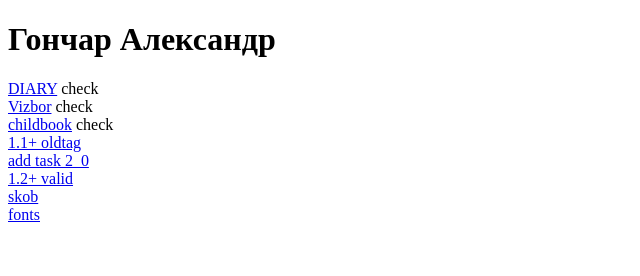
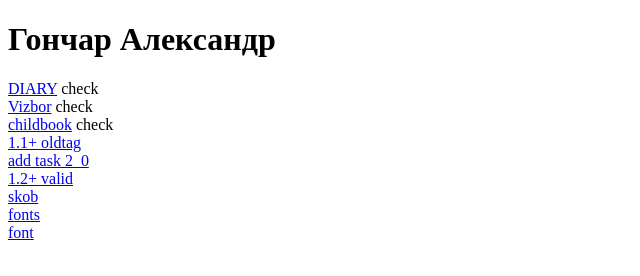
Before and after one commit to Gonfit/GoncharAlex, a plain HTML site: page index.html in a window 1280 px wide. Shown: the full height of the page, 0-640 px from the left. Drawn offline with Linux system fonts and the light colour scheme.

Commit message:
add font

```diff
--- a/index.html
+++ b/index.html
@@ -16,6 +16,7 @@
     <a href="HomeWork/HW1/Add/1_2+/1_2+valid.html">1.2+ valid</a> <br>
     <a href="HomeWork/HW2/Add/Skobki/skobka.html">skob</a> <br>
     <a href="HomeWork/HW3/Base/font gwf.html">fonts</a><br>
+    <a href="HomeWork/HW3/Add/add font.html">font</a> <br>
     <br>
 </body>
 </html>
```
